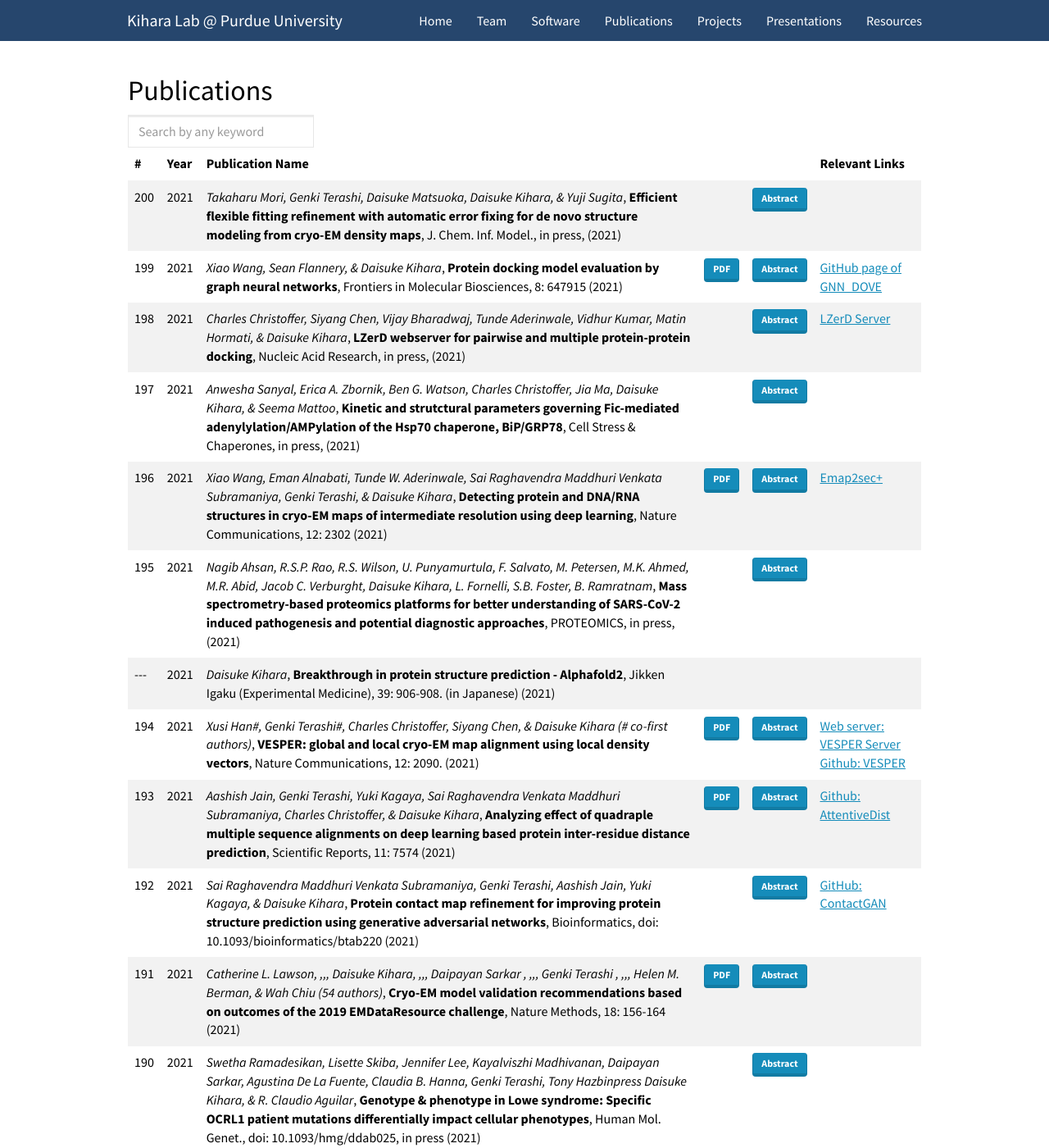
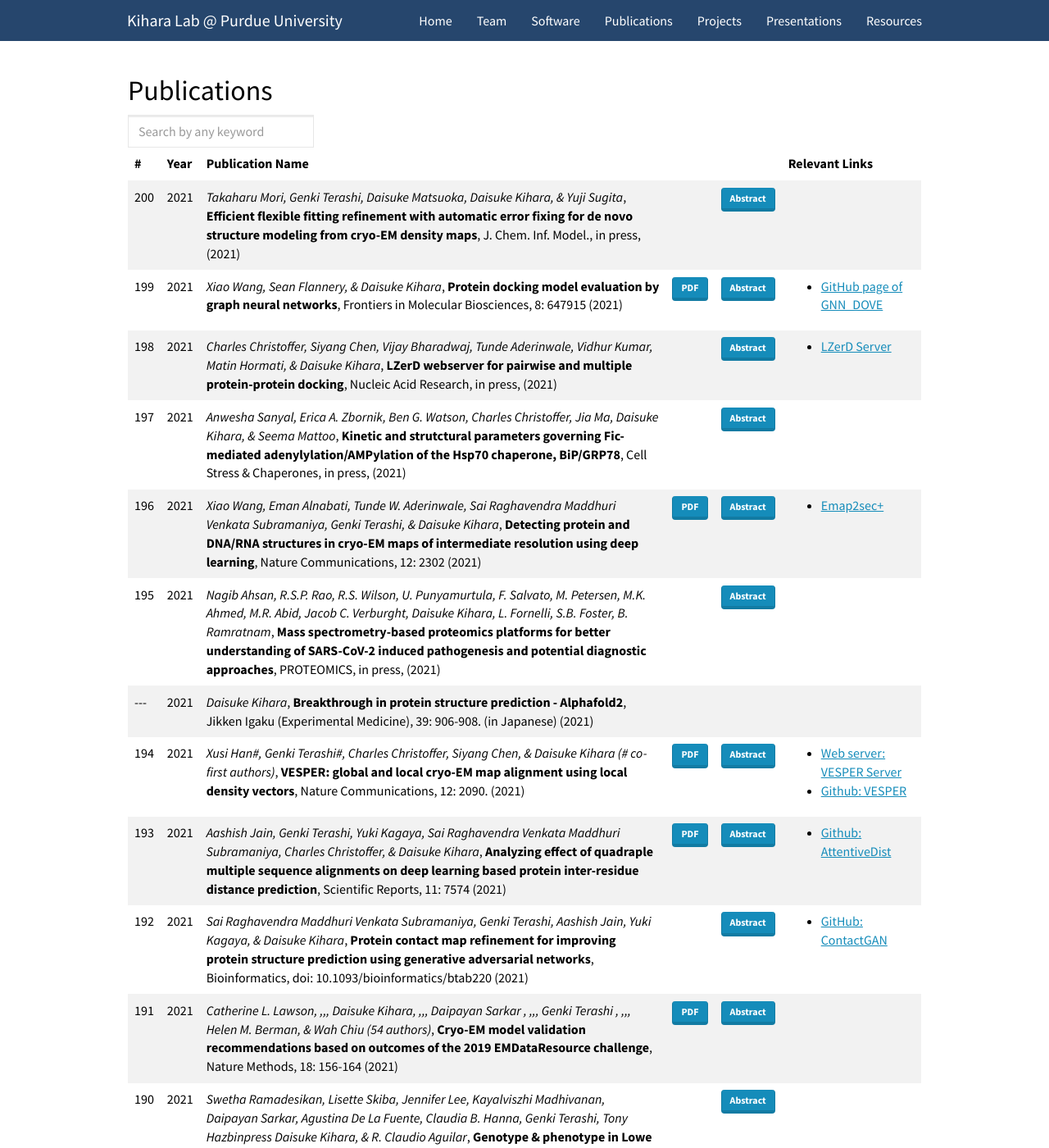
Before and after one commit to 18vijayb/KiharaNewWeb, a Jekyll site: the page built from _pages/publications.md, in a window 1280 px wide and 1400 px high. Shown: the whole window at 82% size. Built offline with Jekyll 4.4.1, drawn with Linux system fonts in a browser that asks for light colours; nearby versions of some CDN libraries.

Commit message:
Commiting mobile fix for presentations and publications

```diff
--- a/_pages/publications.md
+++ b/_pages/publications.md
@@ -8,7 +8,6 @@
 
 Publications
 ------------
-<div class="table-responsive-sm">
   <div class="input-group">
   <input id="search_table" onkeyup="filterTable()" type="search" class="form-control" placeholder="Search by any keyword" />
   </div>
@@ -52,16 +51,17 @@
                   {% endif %}
                   </td>
                   <td class="col">
+                  <ul>
                     {% for link in publi.links %}
-                      <a href="{{ link.url }}">{{ link.display }}</a> <br>
+                      <li><a href="{{ link.url }}">{{ link.display }}</a> </li>
                     {% endfor %}
+                  </ul>
                   </td>
               </tr>
               {% assign publication_number = publication_number | minus: 1 %}
           {% endfor %}
       </tbody>
   </table>
-</div>
 
 <script>
 function filterTable() {
--- a/_sass/bootstrap/_tables.scss
+++ b/_sass/bootstrap/_tables.scss
@@ -16,6 +16,11 @@
   text-align: left;
 }
 
+@media screen and (max-width: 600px) {
+  table {
+    zoom: 53%;
+  }
+}
 
 // Baseline styles
 
```
Also changed, not shown: _pages/presentations.md (+0 -1 lines).
